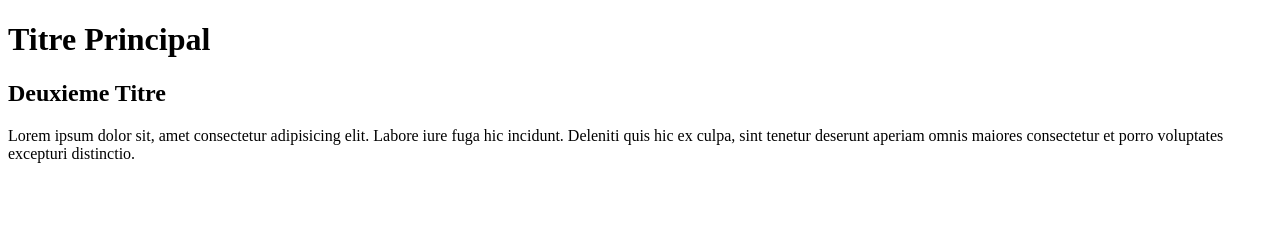
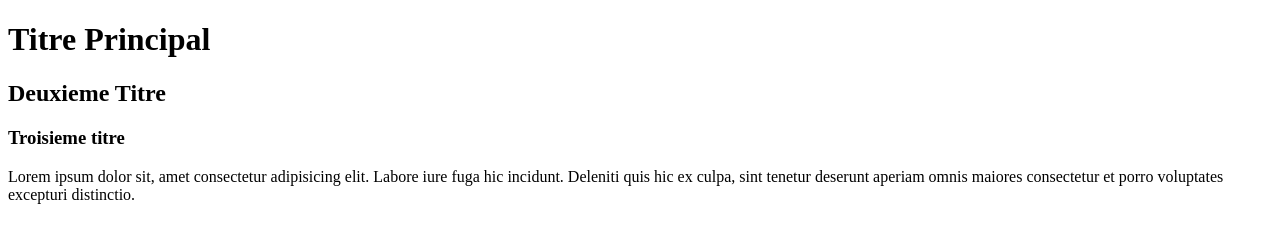
Before and after one commit to MayaSrmb/premierprojet, a plain HTML site: page index.html in a window 1280 px wide. Drawn offline with Linux system fonts and the light colour scheme.

Commit message:
Ajout du h3

```diff
--- a/index.html
+++ b/index.html
@@ -8,6 +8,7 @@
 <body>
     <h1>Titre Principal</h1>
     <h2>Deuxieme Titre</h2>
+    <h3> Troisieme titre</h3>
     <p>Lorem ipsum dolor sit, amet consectetur adipisicing elit. Labore iure fuga hic incidunt. Deleniti quis hic ex culpa, sint tenetur deserunt aperiam omnis maiores consectetur et porro voluptates excepturi distinctio.</p>
 </body>
 </html>
```
